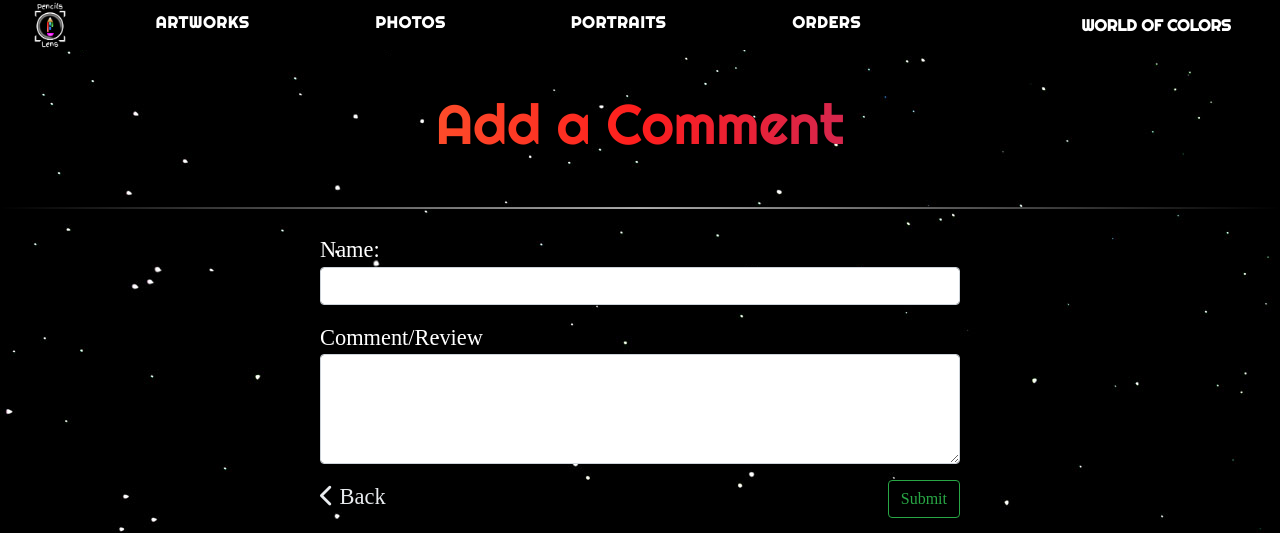
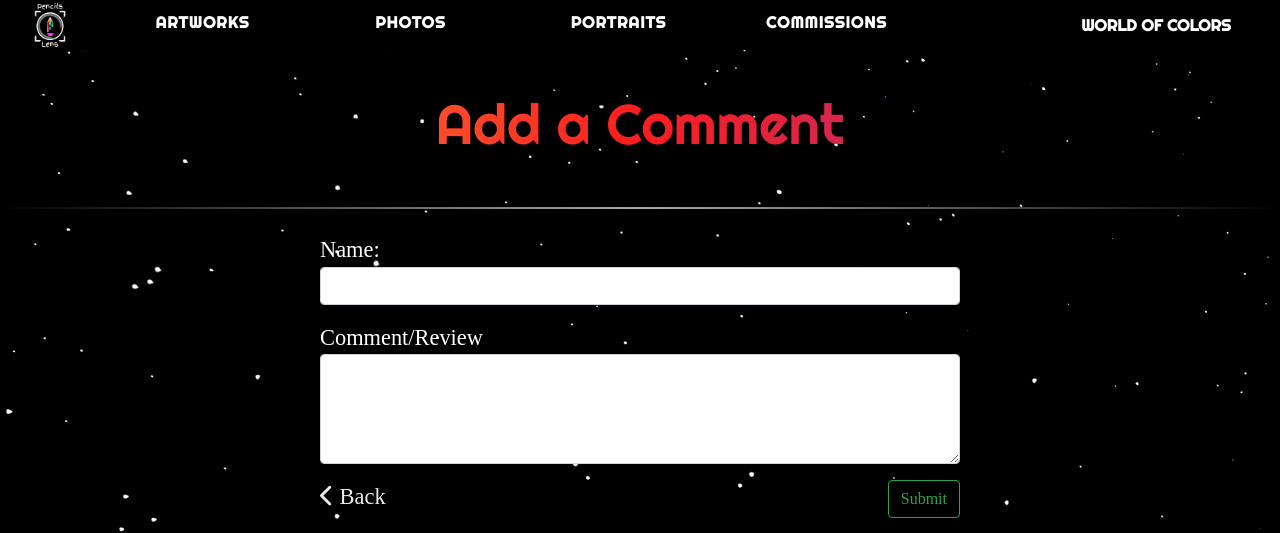
Before and after one commit to sourabh061295/Pencils_and_Lens_Full_Stack, a Node server app: page /order/review in a window 1280 px wide. Shown: the top 533 px of the page. Run offline with Node 20, Linux system fonts and the light colour scheme; some libraries are stand-ins or nearby versions; some web fonts are replaced.

Commit message:
Rename orders page

```diff
--- a/views/order.ejs
+++ b/views/order.ejs
@@ -2,7 +2,7 @@
 <!-- Jumbotron -->
 <div class="jumbotron">
 	<div id="jumboName">
-		<h1><!--<img src="/images/gift_jumbo.png" alt="" width="200px" height="200px"> -->Orders</h1>
+		<h1><!--<img src="/images/gift_jumbo.png" alt="" width="200px" height="200px"> -->Commissions</h1>
 	</div>
 	<hr>
 	<!-- <p class="lead">Memories when put forth in black and white  refresh the connect.<br>Gift them the worthwhile shades with the tinge of gesture.</p> -->
--- a/views/partials/header.ejs
+++ b/views/partials/header.ejs
@@ -52,7 +52,7 @@
 					<li class="nav-item">Portraits</li>
 				</a>
 				<a class="nav-link galleries" id="<%= (currPage == 'order')?'activePage':'' %>" href="/order">
-					<li class="nav-item">Orders</li>
+					<li class="nav-item">Commissions</li>
 				</a>
 			</ul>
 			<% if (currPage != 'color') { %>
```
